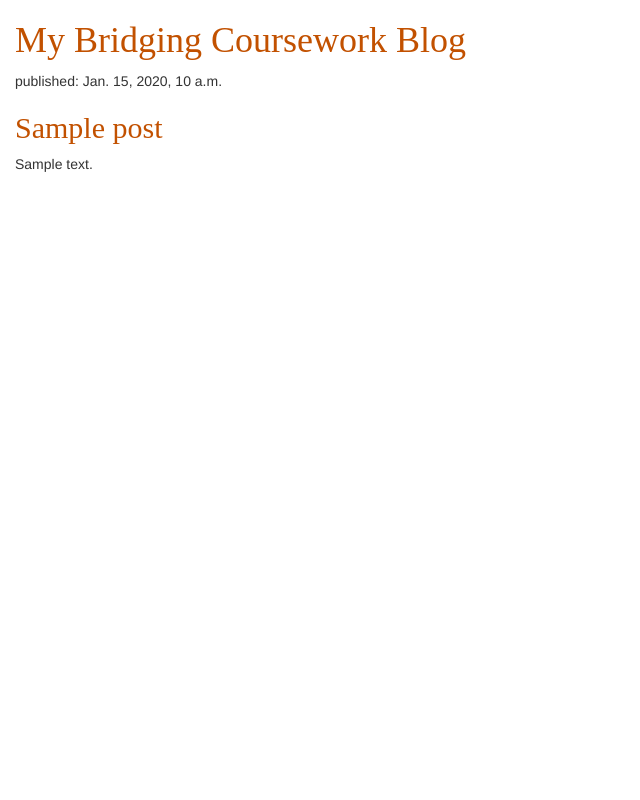
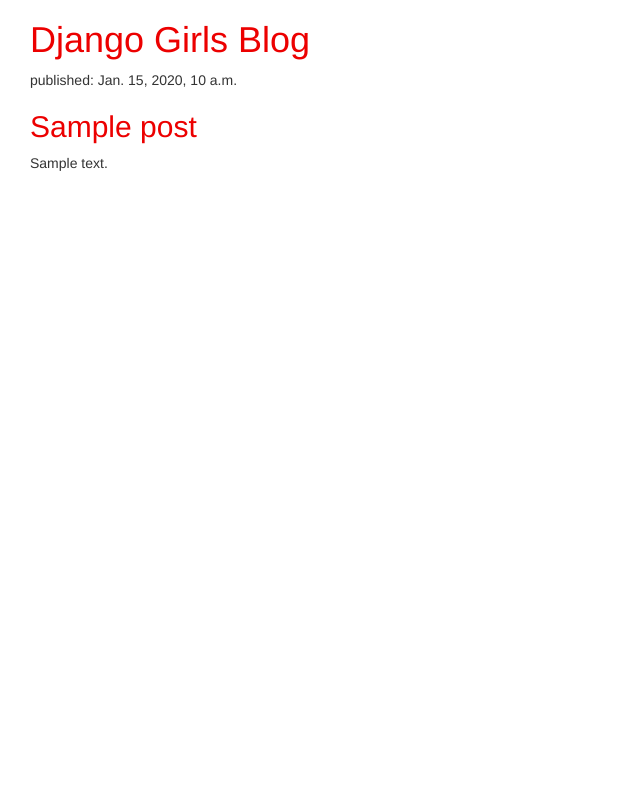
Before and after one commit to georgewelly/bridging-coursework, a Django app: template blog/templates/blog/post_list.html in a window 1280 px wide. Shown: the whole page, without its empty margins (0-640 px from the left). Run offline with Django 3.2, Linux system fonts and the light colour scheme; the template is opened without the code that fills it: values that come from a table or form of the project are taken from there, others are empty; tables that the repository leaves empty hold one stand-in row (values such as "Sample post"); some libraries are stand-ins or nearby versions.

Commit message:
trying fix

```diff
--- a/blog/static/css/blog.css
+++ b/blog/static/css/blog.css
@@ -1,9 +1,7 @@
+body {
+    padding-left: 30px;
+}
 
 h1 a, h2 a {
-    color: #C25100;
-    font-family: 'Lobster';
+    color: #ec0000;
 }
-
-body {
-    padding-left: 15px;
-}
--- a/blog/templates/blog/post_list.html
+++ b/blog/templates/blog/post_list.html
@@ -1,18 +1,15 @@
 {% load static %}
-<!DOCTYPE html>
-<html lang="en">
+<html>
     <head>
-        <title>BC Blog</title>
+        <title>Django Girls blog</title>
         <link rel="stylesheet" href="//maxcdn.bootstrapcdn.com/bootstrap/3.2.0/css/bootstrap.min.css">
         <link rel="stylesheet" href="//maxcdn.bootstrapcdn.com/bootstrap/3.2.0/css/bootstrap-theme.min.css">
         <link rel="stylesheet" href="{% static 'css/blog.css' %}">
     </head>
     <body>
-
     <div>
-        <h1><a href="/">My Bridging Coursework Blog</a></h1>
+        <h1><a href="/">Django Girls Blog</a></h1>
     </div>
-
     {% for post in posts %}
         <div>
             <p>published: {{ post.published_date }}</p>
```
